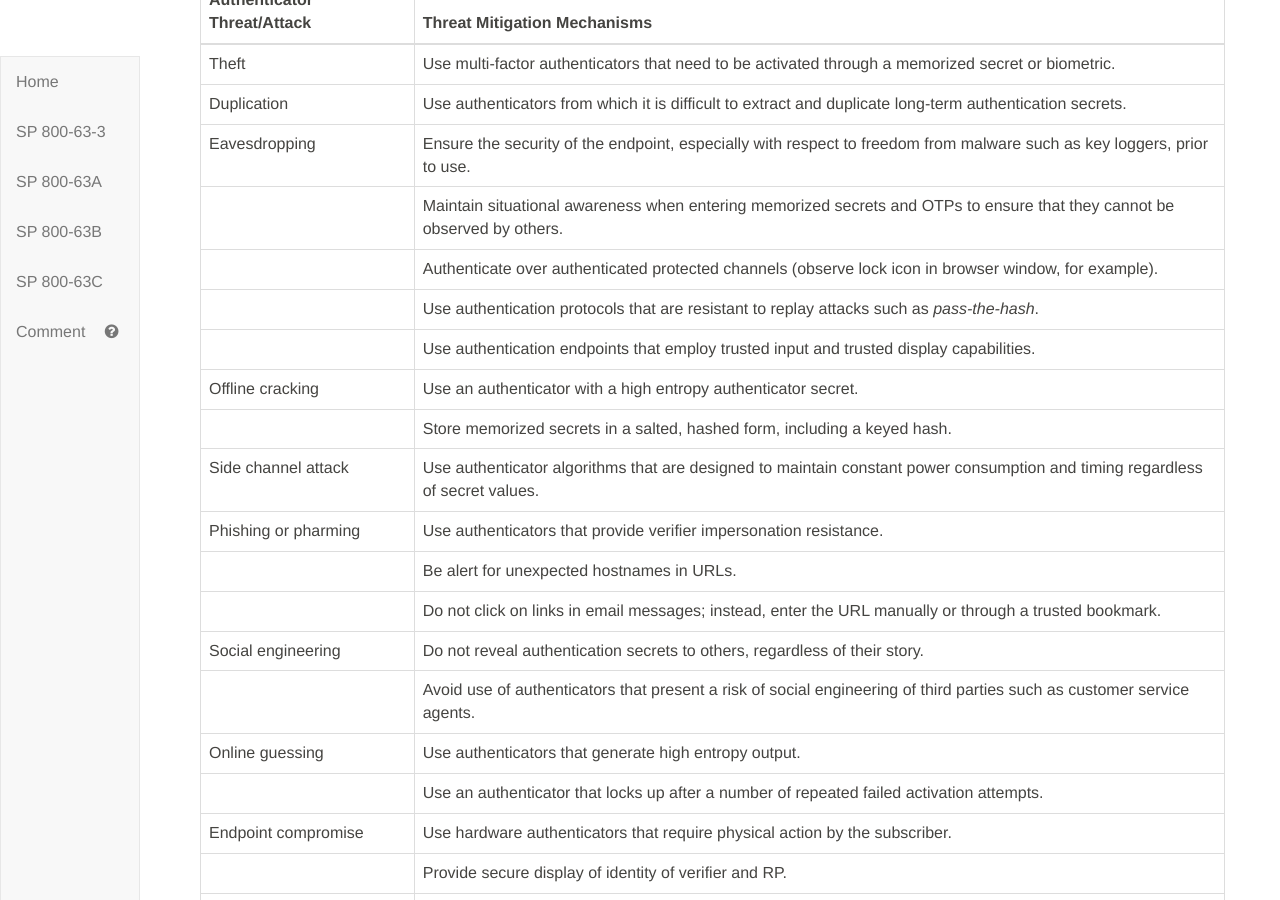
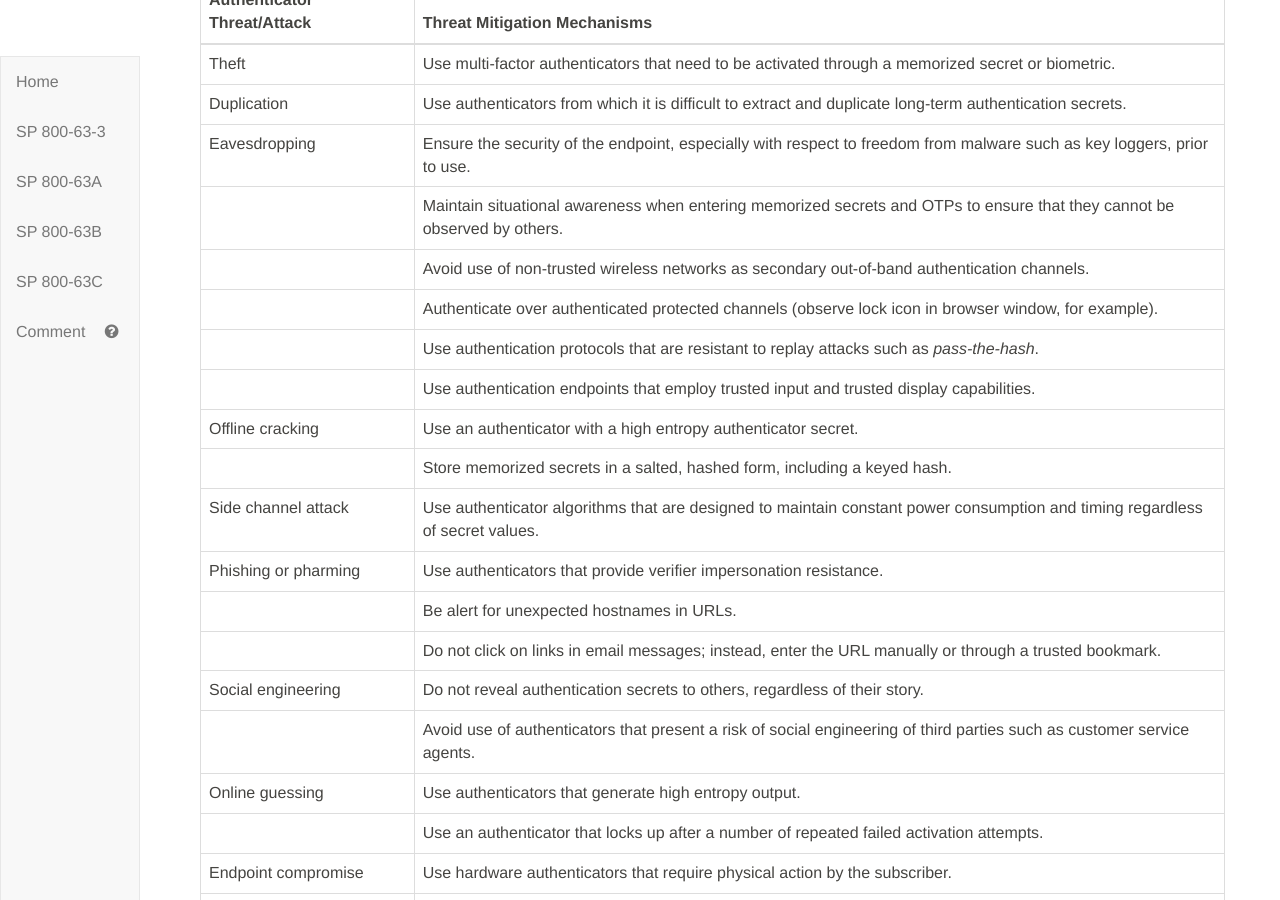
Before and after one commit to usnistgov/800-63-3, a Jekyll site: the page built from sp800-63b/sec8_security.md, in a window 1280 px wide and 900 px high, scrolled down 2690 px. Built offline with Jekyll 4.4.1, drawn with Linux system fonts in a browser that asks for light colours; our own code applies the rules of GitHub Pages for plain Markdown files.

Commit message:
Threat of untrusted wireless networks for OOB. Closes #962

```diff
--- a/sp800-63b/sec8_security.md
+++ b/sp800-63b/sec8_security.md
@@ -75,6 +75,7 @@ Related mechanisms that assist in mitigating the threats identified above are su
 | Duplication |  Use authenticators from which it is difficult to extract and duplicate long-term authentication secrets. |
 | Eavesdropping | Ensure the security of the endpoint, especially with respect to freedom from malware such as key loggers, prior to use.
 | | Maintain situational awareness when entering memorized secrets and OTPs to ensure that they cannot be observed by others.
+| | Avoid use of non-trusted wireless networks as secondary out-of-band authentication channels.
 | | Authenticate over authenticated protected channels (observe lock icon in browser window, for example).
 | | Use authentication protocols that are resistant to replay attacks such as *pass-the-hash*.
 | | Use authentication endpoints that employ trusted input and trusted display capabilities.
```
